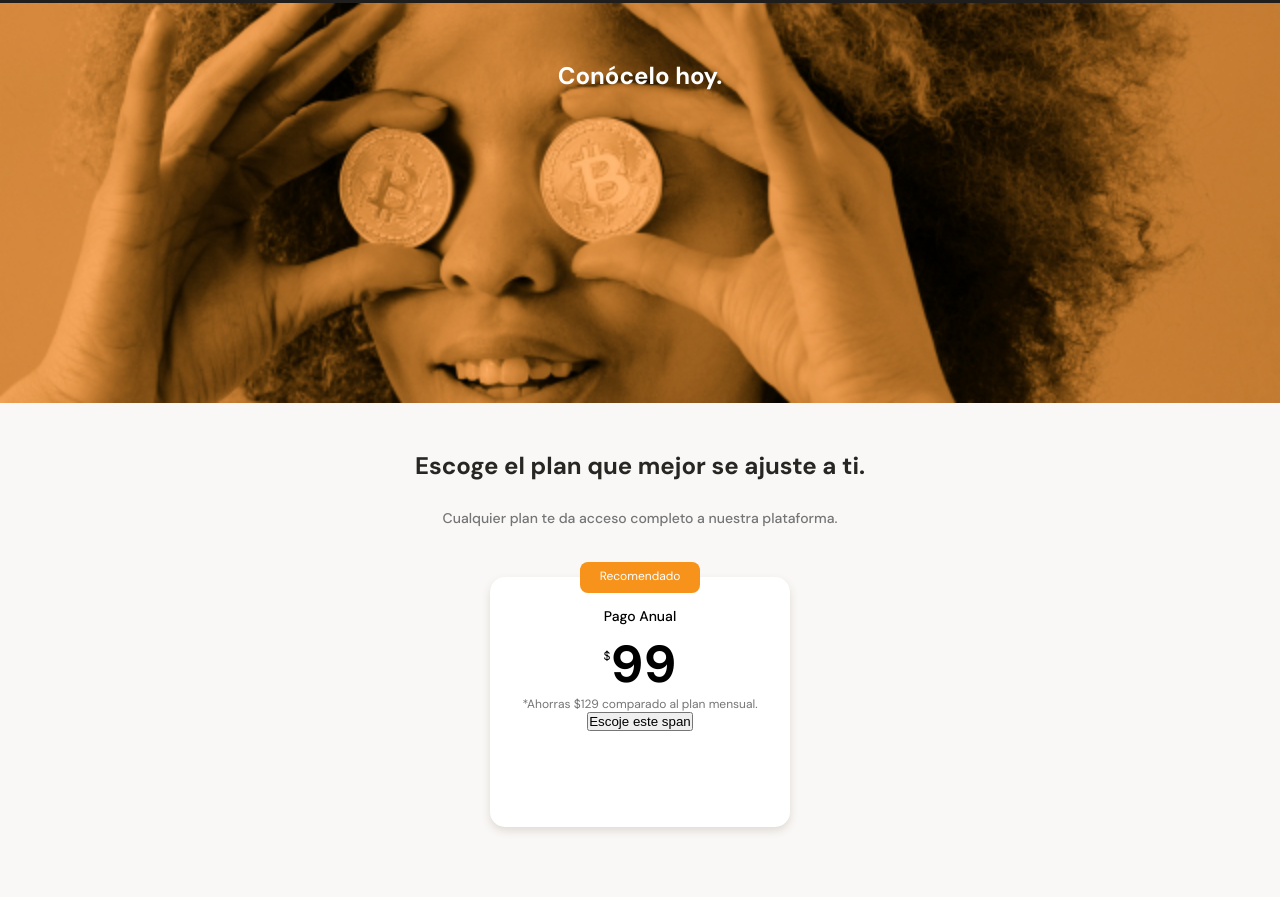
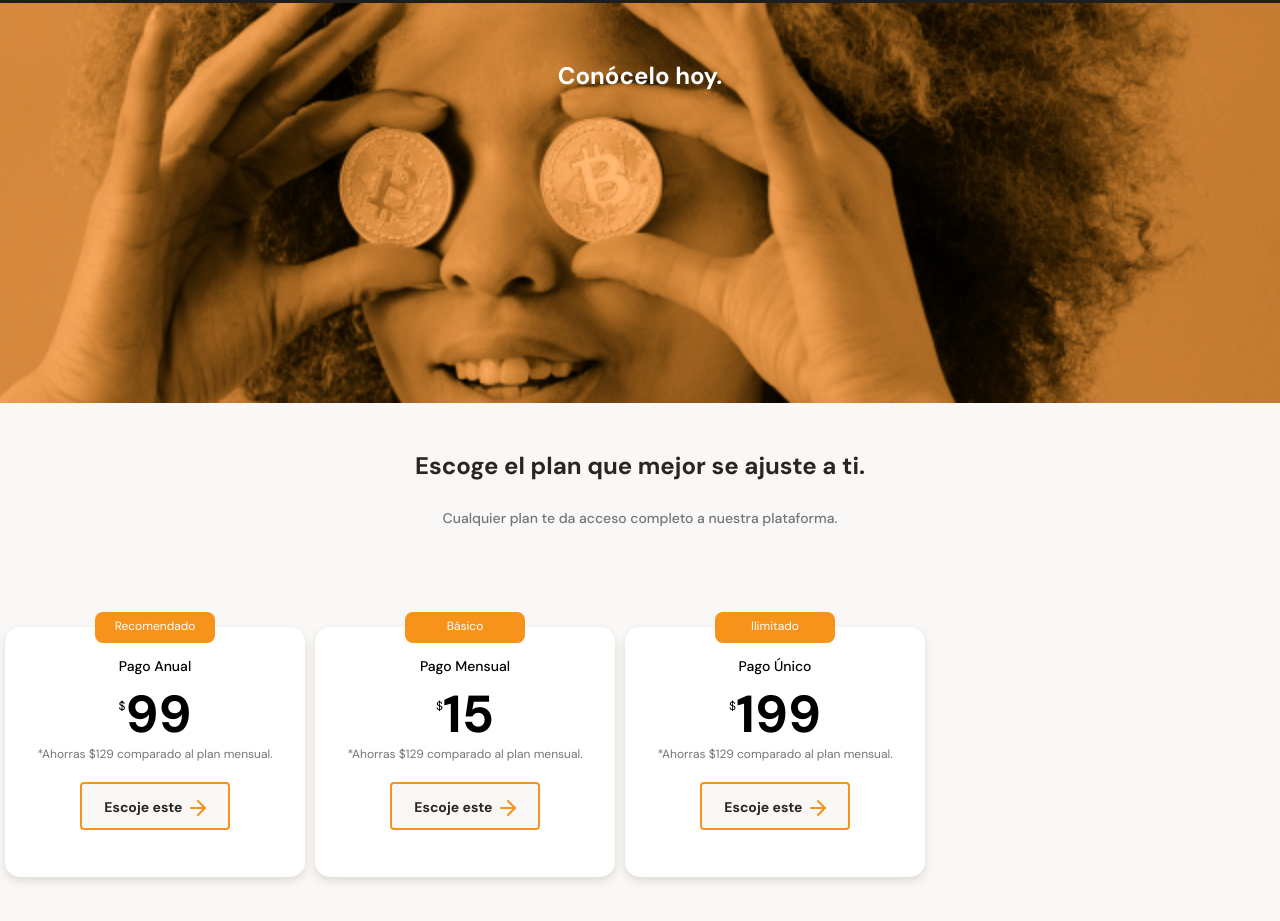
Before and after one commit to Edilberto-Vazquez/mobileFirst, a plain HTML site: page index.html in a window 1280 px wide. Shown: the part 2227-3148 px from the top of the page. Before the commit the page ends 3124 px from the top, so only its background shows below. Drawn offline with Linux system fonts and the light colour scheme.

Commit message:
slide precios

```diff
--- a/index.html
+++ b/index.html
@@ -126,7 +126,25 @@
                         <h3 class="plan-card--title">Pago Anual</h3>
                         <p class="plan-card--price"><span>$</span>99</p>
                         <p class="plan-card--saving">*Ahorras $129 comparado al plan mensual.</p>
-                        <button class="plan-card--ca">Escoje este span</button>
+                        <button class="plan-card--ca">Escoje este <span></span></button>
+                    </div>
+                </article>
+                <article class="plans-container--card">
+                    <p class="recomendado">Básico</p>
+                    <div class="plan-info-container">
+                        <h3 class="plan-card--title">Pago Mensual</h3>
+                        <p class="plan-card--price"><span>$</span>15</p>
+                        <p class="plan-card--saving">*Ahorras $129 comparado al plan mensual.</p>
+                        <button class="plan-card--ca">Escoje este <span></span></button>
+                    </div>
+                </article>
+                <article class="plans-container--card">
+                    <p class="recomendado">Ilimitado</p>
+                    <div class="plan-info-container">
+                        <h3 class="plan-card--title">Pago Único</h3>
+                        <p class="plan-card--price"><span>$</span>199</p>
+                        <p class="plan-card--saving">*Ahorras $129 comparado al plan mensual.</p>
+                        <button class="plan-card--ca">Escoje este <span></span></button>
                     </div>
                 </article>
             </section>
--- a/styles.css
+++ b/styles.css
@@ -470,13 +470,22 @@ main {
     color: #757575;
 }
 
+.plans-container--slider {
+    display: flex;
+    height: 316px;
+    overflow-x: scroll;
+    overscroll-behavior-x: contain;
+    scroll-snap-type: x proximity;
+}
+
 .plans-container--card {
     position: relative;
+    scroll-snap-align: center;
     width: 70%;
-    min-width: 230px;
+    min-width: 190px;
     max-width: 300px;
     height: 250px;
-    margin: 50px auto 0;
+    margin: 50px 5px 0;
     padding: 0 15px;
     background-color: var(--just-white);
     border-radius: 15px;
@@ -522,3 +531,25 @@ main {
     font-size: 1.2rem;
     color: #757575;
 }
+
+.plan-card--ca {
+    width: 150px;
+    height: 48px;
+    margin-top: 20px;
+    background-color: #faf8f7;
+    border: 2px solid var(--bitcoin-orange);
+    border-radius: 4px;
+    font-size: 1.4rem;
+    font-weight: bold;
+    line-height: 1.8rem;
+    color: var(--black);
+    font-family: 'DM Sans', sans-serif;
+}
+
+.plan-card--ca span {
+    display: inline-block;
+    width: 20px;
+    height: 20px;
+    background-image: url("./assets/icons/arrow-right.svg");
+    vertical-align: text-bottom;
+}
```
